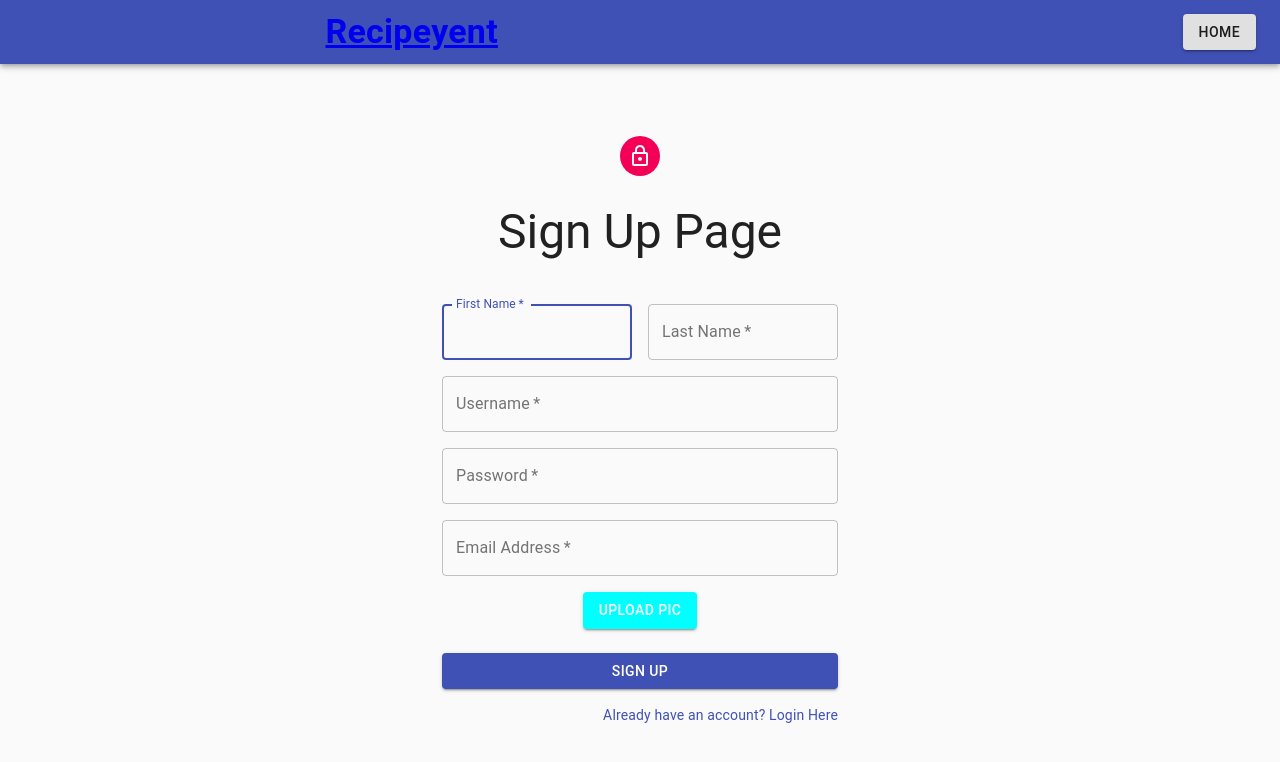
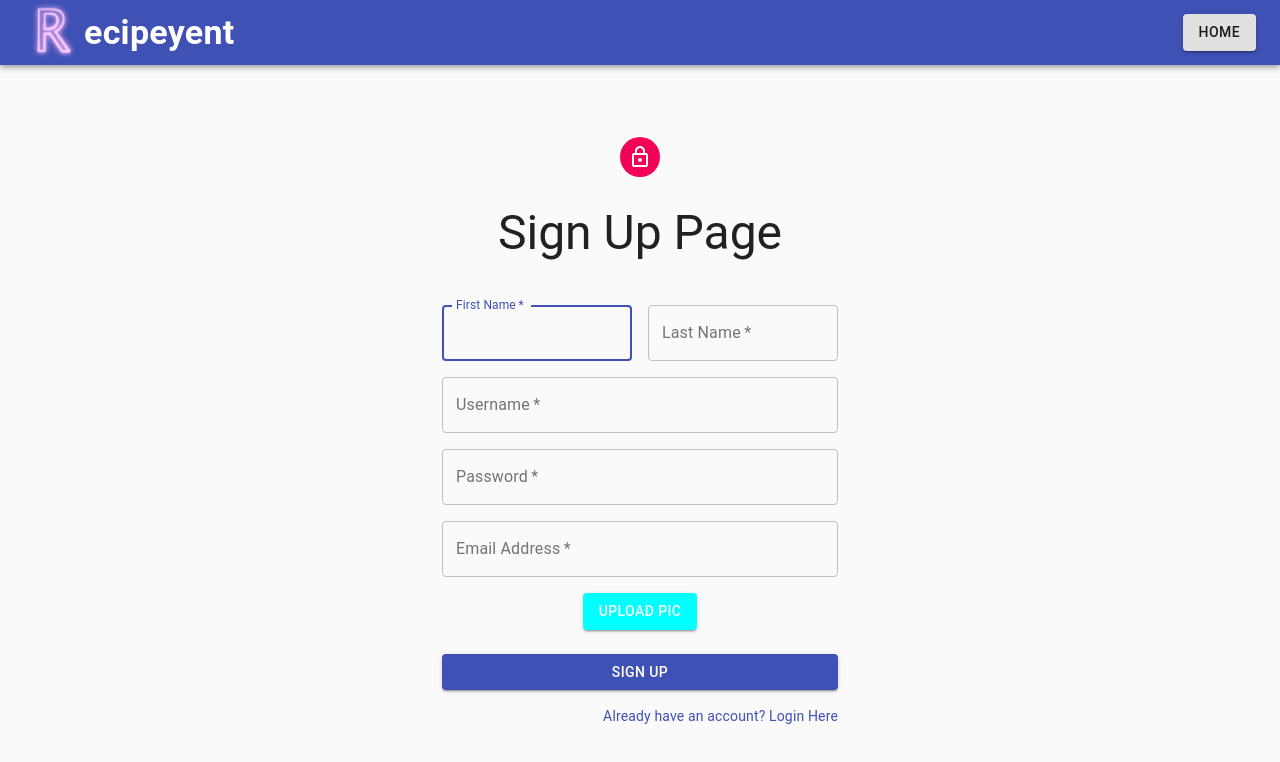
Before and after one commit to axk5209/recipeyent, a React (Create React App) app: page /signup in a window 1280 px wide. Shown: the top 762 px of the page. Built offline with nearby package versions, Linux system fonts and the light colour scheme; no server answers.

Commit message:
Clickable Logo on every page

```diff
--- a/src/components/GuestHeader.js
+++ b/src/components/GuestHeader.js
@@ -7,17 +7,18 @@ import Button from '@material-ui/core/Button';
 import IconButton from '@material-ui/core/IconButton';
 import CssBaseline from '@material-ui/core/CssBaseline';
 import MenuIcon from '@material-ui/icons/Menu';
-import Container from '@material-ui/core/Container';
-
 import {
 	Link
 } from "react-router-dom"
+import LinkTag from '@material-ui/core/Link';
+
+var HeaderLogo = require('./headerLogo.png')
+
 const useStyles = makeStyles((theme) => ({
 	root: {
 		flexGrow: 1,
 	},
 	menuButton: {
-		marginRight: theme.spacing(2),
 	},
 	title: {
 		flexGrow: 1,
@@ -27,19 +28,20 @@ const useStyles = makeStyles((theme) => ({
 
 export default function GuestHeader(props) {
 	const classes = useStyles();
-
 	return (
 		<div className={classes.root}>
-			<AppBar position="static">
+			<AppBar position="static" >
 				<CssBaseline />
+
 				<Toolbar>
-					<Container align = "left" maxWidth = "sm">
-						<Typography variant="h4" className={classes.title} component = {Link} to = "/home" maxWidth = "sm">
-								Recipeyent
-						</Typography>
-					</Container>
-					&nbsp;
-				{props.children}
+					<LinkTag component={Link} to="/home">
+						<img src={HeaderLogo} style ={{maxWidth: "60px"}}/>
+					</LinkTag>
+					<Typography variant="h4" className={classes.title}>
+						ecipeyent
+					</Typography>
+				  &nbsp;
+					{props.children}
 				</Toolbar>
 			</AppBar>
 		</div>
```
Also changed, not shown: src/components/headerLogo.png (added).
